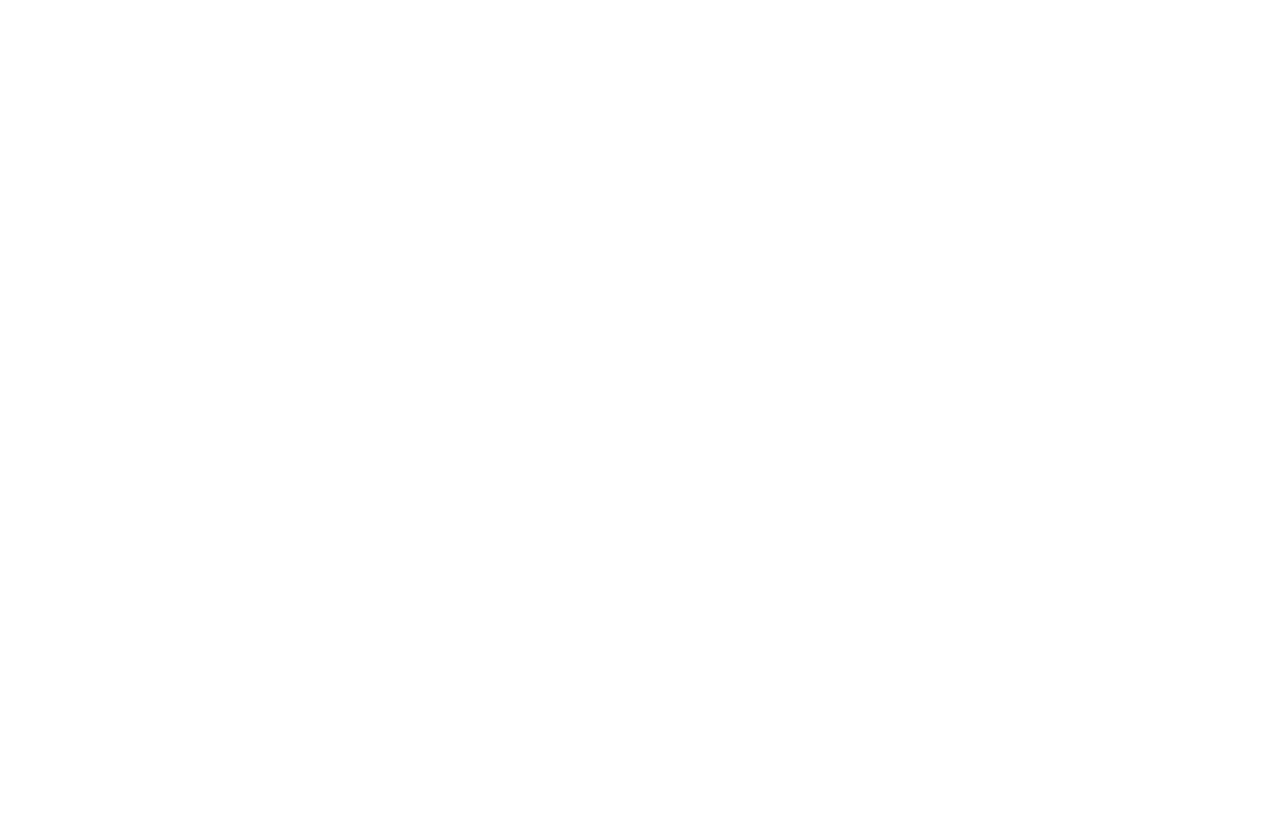
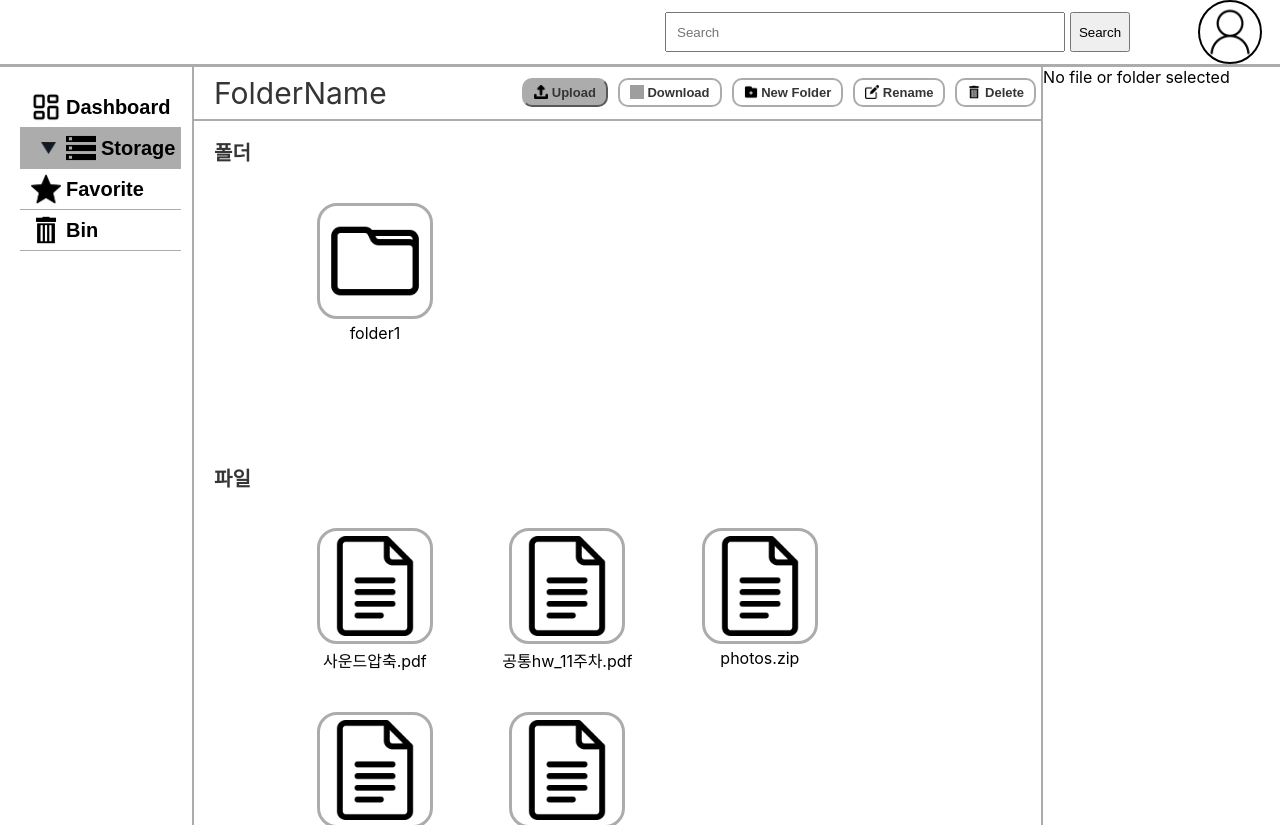
Before and after one commit to CloudComputingD/File-Market-Front, a React (Create React App) app in the folder file_market/: page /favorite in a window 1280 px wide. Before the commit this address had no page. Before the commit the page ends 800 px from the top, so only its background shows below. Built offline with nearby package versions, Linux system fonts and the light colour scheme; grey boxes are pictures that could not be loaded.

Commit message:
Create Favorite

```diff
--- a/file_market/src/App.js
+++ b/file_market/src/App.js
@@ -5,6 +5,7 @@
 import Storage from "./Components/Storage/Storage";
 import Dashboard from "./Components/Dashboard/Dashboard";
 import Bin from "./Components/Bin/Bin";
+import Favorite from "./Components/Favorite/Favorite";
 
 const dummyFileList = [
   {
@@ -181,15 +182,21 @@
         <Route path="/" element={<Signin />} />
         <Route path="signup" element={<Signup />} />
         <Route
+          path="dashboard"
+          element={
+            <Dashboard fileList={dummyFileList} folderList={dummyFolderList} />
+          }
+        />
+        <Route
           path="storage"
           element={
             <Storage fileList={dummyFileList} folderList={dummyFolderList} />
           }
         />
         <Route
-          path="dashboard"
+          path="favorite"
           element={
-            <Dashboard fileList={dummyFileList} folderList={dummyFolderList} />
+            <Favorite fileList={dummyFileList} folderList={dummyFolderList} />
           }
         />
         <Route
--- /dev/null
+++ b/file_market/src/Components/Favorite/Favorite.js
@@ -0,0 +1,114 @@
+import React, { useState } from "react";
+import Sidebar from "../Sidebar/Sidebar";
+import Header from "../Header/Header";
+import styles from "../../assets/css/Storage/Storage.module.css";
+import FileList from "../Storage/FileList";
+import FileInfo from "../Storage/FileInfo";
+
+const Favorite = ({ fileList, folderList }) => {
+  const favoriteFileList = fileList.filter((file) => file.favorite === true);
+
+  const [files, setFiles] = useState(favoriteFileList);
+
+  const [selectedFile, setSelectedFile] = useState(null);
+
+  const handleFileSelect = (file) => {
+    setSelectedFile(file);
+  };
+
+  const favoriteFolderList = folderList.filter(
+    (folder) => folder.favorite === true
+  );
+
+  const [folders, setFolders] = useState(favoriteFolderList); // folder list
+
+  const [selectedFolder, setSelectedFolder] = useState(null);
+
+  const handleFolderSelect = (folder) => {
+    setSelectedFolder(folder);
+  };
+
+  const handleNewFolder = () => {
+    const folderName = prompt("Enter folder name!");
+    if (folderName) {
+      const newFolder = {
+        id: Date.now(), // 고유한 id 생성. (임시로 현재 시간 사용)
+        title: folderName,
+        created_time: new Date().getTime(),
+        deleted_time: null,
+        favorite: false,
+        user_id: 1,
+        trash: false,
+        size: 34235,
+      };
+      setFolders((prevFolders) => [...prevFolders, newFolder]); // 새로운 폴더 추가
+    }
+  };
+
+  const handleRename = (targetFolder, targetFile) => {
+    const newTitle = prompt("Enter new name!");
+    if (targetFolder) {
+      const updatedFolders = folders.map((folder) => {
+        if (folder.id === targetFolder.id) {
+          return { ...folder, title: newTitle };
+        }
+        return folder;
+      });
+      setFolders(updatedFolders);
+      setSelectedFolder(null);
+      alert("folder updated");
+    }
+    if (targetFile) {
+      const updatedFiles = files.map((file) => {
+        if (file.id === targetFile.id) {
+          return { ...file, title: newTitle };
+        }
+        return file;
+      });
+      setFiles(updatedFiles);
+      setSelectedFile(null);
+      alert("file updated");
+    }
+  };
+
+  const handleDelete = (targetFolder, targetFile) => {
+    if (targetFolder) {
+      setFolders((prevFolders) =>
+        prevFolders.filter((folder) => folder.id !== targetFolder.id)
+      );
+      setSelectedFolder(null);
+    }
+
+    if (targetFile) {
+      setFiles((prevFiles) =>
+        prevFiles.filter((file) => file.id !== targetFile.id)
+      );
+      setSelectedFile(null);
+    }
+  };
+
+  return (
+    <div className={styles.storage_wrapper}>
+      <Header></Header>
+      <div className={styles.storage_block_wrapper}>
+        <Sidebar currentPage="storage" />
+        <div className={styles.storage_block}>
+          <FileList
+            onDelete={handleDelete}
+            fileList={files}
+            folderList={folders}
+            selectedFolder={selectedFolder}
+            selectedFile={selectedFile}
+            onFileSelect={handleFileSelect}
+            onFolderSelect={handleFolderSelect}
+            onNewFolder={handleNewFolder}
+            onRename={handleRename}
+          ></FileList>
+          <FileInfo file={selectedFile} folder={selectedFolder}></FileInfo>
+        </div>
+      </div>
+    </div>
+  );
+};
+
+export default Favorite;
--- a/file_market/src/Components/Sidebar/Sidebar.js
+++ b/file_market/src/Components/Sidebar/Sidebar.js
@@ -77,7 +77,7 @@
       <button
         className={button_style}
         onClick={() => {
-          alert("Favorite");
+          props.navigate("/favorite");
         }}
       >
         <div className={styles.sidebar_menu_button_image_wrapper}>
```
